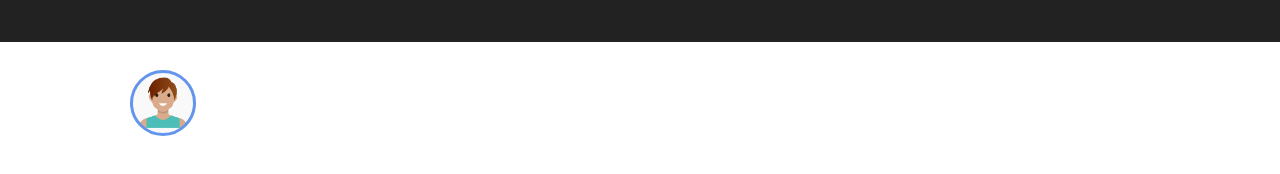
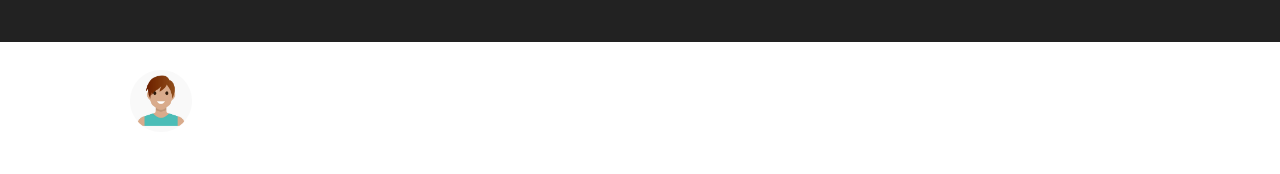
Before and after one commit to DougReeder/avatar-picker, a React (Create React App) app: page / in a window 1280 px wide. Shown: the part 148-322 px from the top of the page. Built offline with nearby package versions, Linux system fonts and the light colour scheme.

Commit message:
current avatar has border when hovered or active

```diff
--- a/src/Avatar.js
+++ b/src/Avatar.js
@@ -3,7 +3,9 @@ import React from 'react';
 function Avatar(props) {
     // console.log("Avatar", props);
     let classes = ["avatar"];
-    if (props.isSelected) {
+    if (props.isActive) {
+        classes.push('active');
+    } else if (props.isSelected) {
         classes.push("selected");
     } else if (props.isSpinning) {
         classes.push("spinner");
--- a/src/AvatarPicker.js
+++ b/src/AvatarPicker.js
@@ -13,6 +13,7 @@ class AvatarPicker extends Component {
         super(props);
         this.state = {
             currentId: props.initialId,
+            isCurrentActive: false,
             pickerDisplayed: false,
             spinnerId: null
         };
@@ -27,7 +28,7 @@ class AvatarPicker extends Component {
 
     clickCurrent() {
         console.log("clickCurrent", !this.state.pickerDisplayed);
-        this.setState({pickerDisplayed: !this.state.pickerDisplayed})
+        this.setState({isCurrentActive: !this.state.pickerDisplayed, pickerDisplayed: !this.state.pickerDisplayed})
     }
 
     clickSelect(avatarId) {
@@ -36,7 +37,7 @@ class AvatarPicker extends Component {
             this.setState({pickerDisplayed: false});
             return;
         }
-        this.setState({spinnerId: avatarId});
+        this.setState({isCurrentActive: false, spinnerId: avatarId});
         fakeFetch("https://example.com/api/foo").then((response) => {
             // console.log("fetch response:", response);
             this.setState({currentId: avatarId, pickerDisplayed: false, spinnerId: null})
@@ -71,7 +72,7 @@ class AvatarPicker extends Component {
         return (
             <div>
                 <div className="centeredBoxes">
-                    <Avatar pic={currentAvatar.src} isSelected={true} onClick={() => this.clickCurrent()}/>
+                    <Avatar pic={currentAvatar.src} isActive={this.state.isCurrentActive} onClick={() => this.clickCurrent()}/>
                 </div>
 
                 {picker}
--- a/src/index.css
+++ b/src/index.css
@@ -45,7 +45,11 @@ body {
   background-position: center center;
   background-size: contain;
   border-radius: 33px;
-  border-style: hidden;
+  border: solid 1px transparent;
+}
+
+.avatar:hover, .avatar.active {
+  border: solid 1px lightgray;
 }
 
 .avatar.selected {
```
